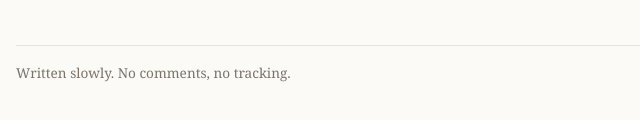
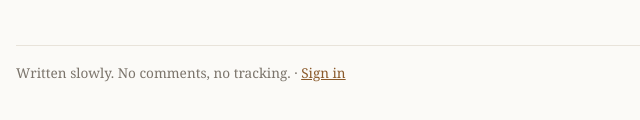
Before and after one commit to nguyentuanphu/hnmobug, a website: page public/index.html in a window 1280 px wide. Shown: the part 680-800 px from the top of the page, 304-944 px from the left. Drawn offline with Linux system fonts and the light colour scheme.

Commit message:
A short /login (and /admin) that goes to the console; a Sign in link in the blog footer
The console's hidden path is hard to remember, so /login and /admin redirect to it (the
slug stays in the site setting, not in the code or the public pages), and the cover blog's
footer has a "Sign in" link. The console still asks for the password and the authenticator
code, so this only saves typing the long path.

Co-Authored-By: Claude Opus 4.8 <noreply@anthropic.com>
Claude-Session: https://claude.ai/code/session_01ARvCQ7NDFPxp8dNa9pWtwX

```diff
--- a/public/index.html
+++ b/public/index.html
@@ -28,7 +28,7 @@
       <p>On wet mornings the loop gets shorter and the coffee gets slower. Both are fine.</p>
     </article>
   </main>
-  <footer>Written slowly. No comments, no tracking.</footer>
+  <footer>Written slowly. No comments, no tracking. · <a href="/login">Sign in</a></footer>
 </div>
 </body>
 </html>
```
Also changed, not shown: netlify/functions/login.mts (added).
